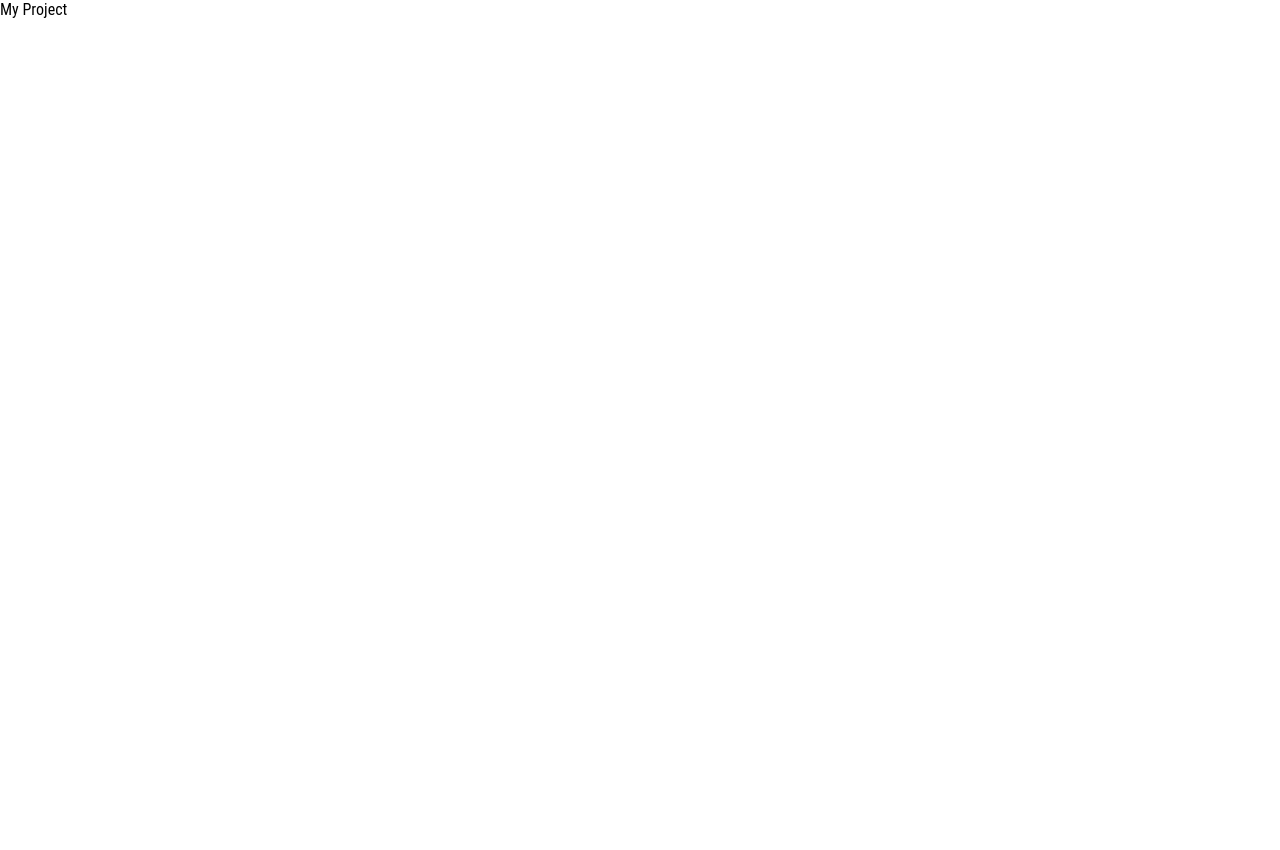
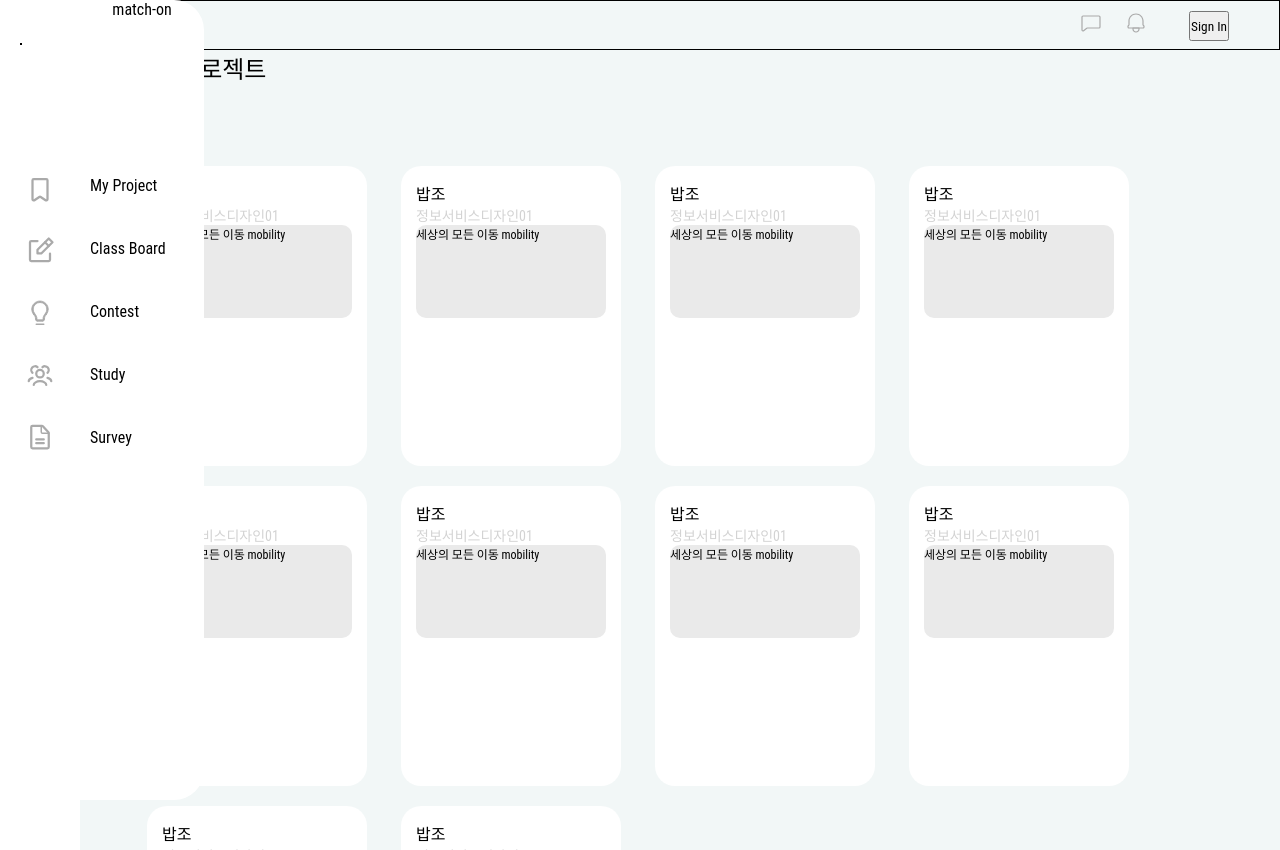
Before and after one commit to Match-on/match-on-client, a Next.js app: page /myproject in a window 1280 px wide. Before the commit the page ends 800 px from the top, so only its background shows below. Built offline with nearby package versions, Linux system fonts and the light colour scheme; no server answers.

Commit message:
next-auth client login

```diff
--- /dev/null
+++ b/components/myproject/ProjectBox.tsx
@@ -0,0 +1,51 @@
+import styled from "@emotion/styled";
+import React from "react";
+
+const BoxContainer = styled.div`
+  width: 254px;
+  height: 300px;
+  display: flex;
+  margin-bottom: 20px;
+  cursor: pointer;
+`;
+
+const BoxContent = styled.div`
+  width: 220px;
+  height: 300px;
+  margin: auto;
+  background-color: white;
+  border-radius: 20px;
+  padding: 15px;
+`;
+
+const Title = styled.div`
+  font-size: 16px;
+  font-weight: 400;
+`;
+
+const Subject = styled.div`
+  font-size: 14px;
+  font-weight: 400;
+  color: lightgray;
+`;
+
+const Describe = styled.div`
+  width: 100%;
+  height: 93px;
+  font-size: 12px;
+  font-weight: 400;
+  background: #eaeaea;
+  border-radius: 10px;
+`;
+
+export default function ProjectBox({ title, subject, describe, deadline }) {
+  return (
+    <BoxContainer>
+      <BoxContent>
+        <Title>{title}</Title>
+        <Subject>{subject}</Subject>
+        <Describe>{describe}</Describe>
+      </BoxContent>
+    </BoxContainer>
+  );
+}
--- a/layouts/Layout.tsx
+++ b/layouts/Layout.tsx
@@ -13,10 +13,11 @@ type LayoutProps = {
 const MainContent = styled.div`
   position: absolute;
   width: calc(100% - 80px);
-  height: calc(100% - 50px);
+  height: 100%;
   left: 80px;
   top: 50px;
   background-color: #f2f7f7;
+  overflow-y: scroll;
 `;
 
 export default function Layout({ children }: LayoutProps) {
--- a/layouts/topbar/Topbar.tsx
+++ b/layouts/topbar/Topbar.tsx
@@ -1,5 +1,5 @@
 import React from "react";
-import { signOut, useSession } from "next-auth/react";
+import { signIn, signOut, useSession } from "next-auth/react";
 //signOut === 로그아웃 함수 useSession === nextauth에서 user가 로그인되어 있는 지를 알려주는 훅
 import DirectMsg from "../../components/DirectMsg";
 import Notification from "../../components/Notification";
@@ -30,21 +30,30 @@ const TopWrapper = styled.div`
 
 const Topbar: React.FC = () => {
   const { data: session, status } = useSession();
+  console.log("top", status);
+
   return (
     <Top>
       <TopWrapper>
         <DirectMsg />
         <Notification />
         <UserInfo name={session?.user.name} />
+        {status === "authenticated" ? (
           <button
             onClick={() =>
               signOut({
                 callbackUrl: "http://localhost:3000/",
               })
             }
+            style={{ height: "30px" }}
           >
             Sign Out
           </button>
+        ) : (
+          <button onClick={() => signIn()} style={{ height: "30px" }}>
+            Sign In
+          </button>
+        )}
       </TopWrapper>
     </Top>
   );
--- a/pages/_app.tsx
+++ b/pages/_app.tsx
@@ -1,5 +1,4 @@
-import type { AppProps } from "next/app";
-import { SessionProvider, useSession } from "next-auth/react";
+import { getSession, SessionProvider, useSession } from "next-auth/react";
 import { useEffect } from "react";
 import { useRouter } from "next/router";
 
@@ -7,6 +6,11 @@ import Layout from "../layouts/Layout";
 import "../styles/globals.css";
 
 export default function App({ Component, pageProps: { session, ...pageProps } }) {
+  useEffect(() => {
+    console.log("auth", Component.auth);
+    console.log("session", session);
+  }, [Component, session]);
+
   return (
     <SessionProvider session={session}>
       {Component.auth ? (
@@ -16,25 +20,30 @@ export default function App({ Component, pageProps: { session, ...pageProps } })
           </Layout>
         </Auth>
       ) : (
-        <Component {...pageProps} />
+        <Layout>
+          <Component {...pageProps} />
+        </Layout>
       )}
     </SessionProvider>
   );
 }
 
-function Auth({ children }) {
+const Auth = ({ children }) => {
+  const { data: session, status } = useSession();
+  const loading = status === "loading";
+  const hasUser = !!session?.user;
   const router = useRouter();
-  const { data: session, status } = useSession();
-  const isUser = !!session?.user;
   useEffect(() => {
-    if (status === "loading") return; // Do nothing while loading
-    if (!isUser) router.push("/login"); //Redirect to login
-  }, [isUser, status]);
+    console.log("ss", session);
+    if (!loading && !hasUser) {
+      router.push("/login");
+    }
+  }, [loading, hasUser]);
+  if (loading || !hasUser) {
+    return <div>Waiting for session...</div>;
+  }
+  console.log("child", children);
+  console.log("ss", session);
 
-  if (isUser) {
-    return children;
-  }
-  // Session is being fetched, or no user.
-  // If no user, useEffect() will redirect.
-  return <div>Loading...</div>;
-}
+  return children;
+};
--- a/pages/api/auth/[...nextauth].ts
+++ b/pages/api/auth/[...nextauth].ts
@@ -22,6 +22,7 @@ export default NextAuth({
       },
     }),
   ],
+  secret: process.env.SECRET,
   // 추가
   pages: {
     signIn: "/login",
--- a/pages/login.tsx
+++ b/pages/login.tsx
@@ -34,7 +34,7 @@ const Login: React.FC = () => {
       redirect: false,
       callbackUrl: "http://localhost:3000/home",
     });
-    console.log("resonse", response);
+    console.log("response", response);
     if (response.url) {
       await router.push(response.url);
     } else {
--- a/pages/myproject/index.tsx
+++ b/pages/myproject/index.tsx
@@ -1,8 +1,66 @@
+import styled from "@emotion/styled";
 import { NextPage } from "next";
 import React from "react";
+import ProjectBox from "../../components/myproject/projectBox";
+
+const MyprojectPage = styled.div`
+  margin: 0 50px 0 50px;
+`;
+
+const MyprojectTitle = styled.div`
+  width: 153px;
+  font-size: 24px;
+  font-weight: 400;
+  border-left: 4px solid #50d5d5;
+  text-align: center;
+`;
+
+const SubTitle = styled.div`
+  font-size: 16px;
+  font-weight: 400;
+  margin: 40px 0 17px 0;
+  color: #aaaaaa;
+`;
+
+const BookmarksContainer = styled.div`
+  display: flex;
+  flex-wrap: wrap;
+  align-content: space-between;
+`;
+
+const ProjectContainer = styled.div``;
+
+const data = [
+  { title: "밥조", subject: "정보서비스디자인01", describe: "세상의 모든 이동 mobility", deadline: "2022-12-31" },
+  { title: "밥조", subject: "정보서비스디자인01", describe: "세상의 모든 이동 mobility", deadline: "2022-12-31" },
+  { title: "밥조", subject: "정보서비스디자인01", describe: "세상의 모든 이동 mobility", deadline: "2022-12-31" },
+  { title: "밥조", subject: "정보서비스디자인01", describe: "세상의 모든 이동 mobility", deadline: "2022-12-31" },
+  { title: "밥조", subject: "정보서비스디자인01", describe: "세상의 모든 이동 mobility", deadline: "2022-12-31" },
+  { title: "밥조", subject: "정보서비스디자인01", describe: "세상의 모든 이동 mobility", deadline: "2022-12-31" },
+  { title: "밥조", subject: "정보서비스디자인01", describe: "세상의 모든 이동 mobility", deadline: "2022-12-31" },
+  { title: "밥조", subject: "정보서비스디자인01", describe: "세상의 모든 이동 mobility", deadline: "2022-12-31" },
+  { title: "밥조", subject: "정보서비스디자인01", describe: "세상의 모든 이동 mobility", deadline: "2022-12-31" },
+  { title: "밥조", subject: "정보서비스디자인01", describe: "세상의 모든 이동 mobility", deadline: "2022-12-31" },
+];
 
 const myproject: NextPage = () => {
-  return <div>My Project</div>;
+  return (
+    <MyprojectPage>
+      <MyprojectTitle>내 프로젝트</MyprojectTitle>
+      <SubTitle>즐겨찾기</SubTitle>
+      <BookmarksContainer>
+        {data.map((v, i) => (
+          <ProjectBox title={v.title} subject={v.subject} describe={v.describe} deadline={v.deadline} />
+        ))}
+      </BookmarksContainer>
+      <SubTitle>내 프로젝트</SubTitle>
+      <BookmarksContainer>
+        {data.map((v, i) => (
+          <ProjectBox title={v.title} subject={v.subject} describe={v.describe} deadline={v.deadline} />
+        ))}
+      </BookmarksContainer>
+    </MyprojectPage>
+  );
 };
 
 export default myproject;
```
Lines whose indentation alone changed are shown as unchanged.
